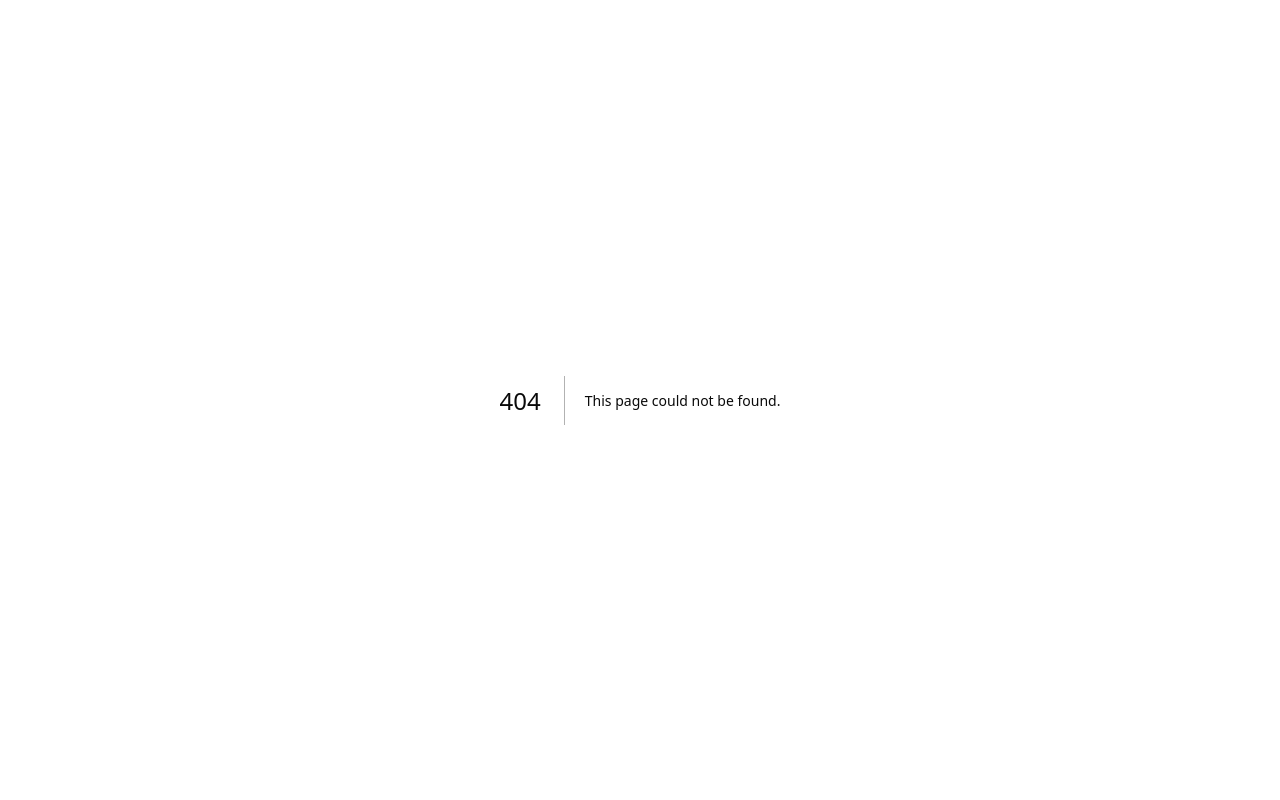
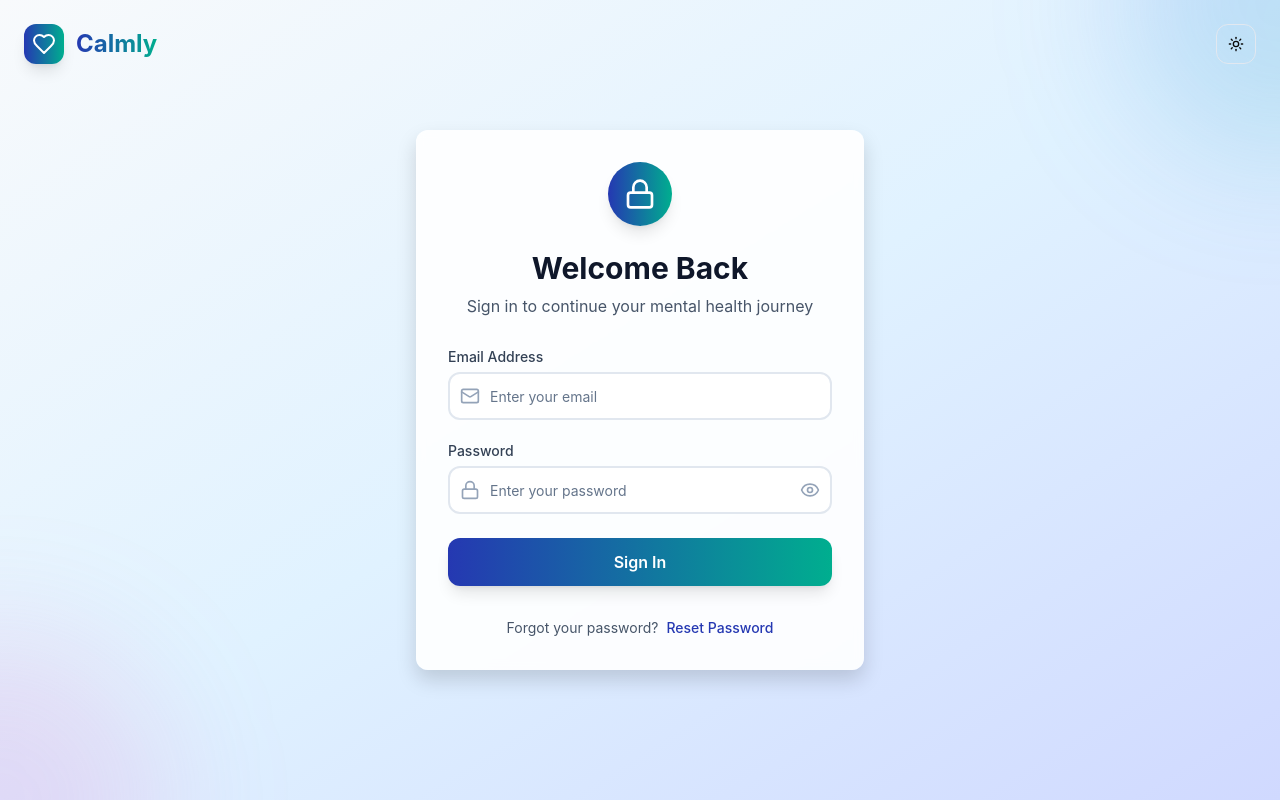
Before and after one commit to rushikesh254/Calmly, a Next.js app in the folder client/: page /signin/attendee in a window 1280 px wide. Before the commit this address had no page. Built offline with nearby package versions, Linux system fonts and the light colour scheme.

Commit message:
feat: atendee sign in page

```diff
--- /dev/null
+++ b/client/app/signin/attendee/page.js
@@ -0,0 +1,237 @@
+"use client";
+import { useState } from "react";
+import { useRouter } from "next/navigation";
+import { Input } from "@/components/ui/input";
+import { Label } from "@/components/ui/label";
+import { Card } from "@/components/ui/card";
+import { ThemeToggle } from "@/components/theme-toggle";
+import { motion, AnimatePresence } from "framer-motion";
+import { Heart, Eye, EyeOff, Lock, Mail, AlertCircle } from "lucide-react";
+import Link from "next/link";
+
+export default function AttendeeSignInPage() {
+	const [formData, setFormData] = useState({ email: "", password: "" });
+	const [error, setError] = useState("");
+	const [showPassword, setShowPassword] = useState(false);
+	const [isLoading, setIsLoading] = useState(false);
+	const router = useRouter();
+
+	const handleChange = (e) => {
+		setFormData({ ...formData, [e.target.name]: e.target.value });
+		if (error) setError("");
+	};
+
+	const handleSubmit = async (e) => {
+		e.preventDefault();
+		setError("");
+		setIsLoading(true);
+		try {
+			const res = await fetch(
+				`${process.env.NEXT_PUBLIC_API_URL}/api/attendees/signin`,
+				{
+					method: "POST",
+					headers: { "Content-Type": "application/json" },
+					body: JSON.stringify(formData),
+				}
+			);
+			if (!res.ok) {
+				const data = await res.json().catch(() => ({}));
+				throw new Error(data.message || "Invalid credentials");
+			}
+			const data = await res.json();
+			localStorage.setItem("userType", "attendee");
+			localStorage.setItem("token", data.token);
+			localStorage.setItem("userName", data.userName);
+			localStorage.setItem("userId", data.userId);
+			localStorage.setItem("email", data.email);
+			router.push(`/dashboard/attendee/${data.userName}`);
+		} catch (err) {
+			setError(err.message || "Sign in failed");
+		} finally {
+			setIsLoading(false);
+		}
+	};
+
+	const containerVariants = {
+		hidden: { opacity: 0, y: 20 },
+		visible: {
+			opacity: 1,
+			y: 0,
+			transition: { duration: 0.6, ease: "easeOut", staggerChildren: 0.1 },
+		},
+	};
+	const itemVariants = {
+		hidden: { opacity: 0, y: 20 },
+		visible: {
+			opacity: 1,
+			y: 0,
+			transition: { duration: 0.5, ease: "easeOut" },
+		},
+	};
+
+	return (
+		<div className="min-h-dvh bg-gradient-to-br from-slate-50 via-blue-50 to-indigo-100 dark:from-slate-900 dark:via-slate-800 dark:to-slate-900 flex items-center justify-center p-6 overflow-x-hidden">
+			<div className="absolute inset-0 overflow-hidden">
+				<div className="absolute -top-40 -right-40 w-80 h-80 bg-gradient-to-br from-indigo-400/20 to-teal-400/20 rounded-full blur-3xl"></div>
+				<div className="absolute -bottom-40 -left-40 w-80 h-80 bg-gradient-to-tr from-purple-400/20 to-pink-400/20 rounded-full blur-3xl"></div>
+			</div>
+
+			<motion.div
+				initial={{ opacity: 0, y: -20 }}
+				animate={{ opacity: 1, y: 0 }}
+				transition={{ duration: 0.5 }}
+				className="absolute top-6 left-6 z-10">
+				<Link href="/" className="flex items-center space-x-3 group">
+					<motion.div
+						whileHover={{ scale: 1.05 }}
+						transition={{ duration: 0.2 }}
+						className="w-10 h-10 bg-gradient-to-r from-indigo-600 to-teal-500 rounded-xl flex items-center justify-center shadow-lg">
+						<Heart className="w-6 h-6 text-white" />
+					</motion.div>
+					<span className="text-2xl font-bold bg-gradient-to-r from-indigo-600 to-teal-500 bg-clip-text text-transparent group-hover:scale-105 transition-transform duration-200">
+						Calmly
+					</span>
+				</Link>
+			</motion.div>
+
+			<motion.div
+				initial={{ opacity: 0, y: -20 }}
+				animate={{ opacity: 1, y: 0 }}
+				transition={{ duration: 0.5, delay: 0.1 }}
+				className="absolute top-6 right-6 z-10">
+				<ThemeToggle />
+			</motion.div>
+
+			<motion.div
+				variants={containerVariants}
+				initial="hidden"
+				animate="visible"
+				className="w-full max-w-md z-10">
+				<motion.div variants={itemVariants}>
+					<Card className="p-8 bg-white/90 dark:bg-slate-800/90 backdrop-blur-sm border-0 shadow-2xl">
+						<motion.div variants={itemVariants} className="text-center mb-8">
+							<motion.div
+								initial={{ scale: 0 }}
+								animate={{ scale: 1 }}
+								transition={{ duration: 0.5, delay: 0.3 }}
+								className="w-16 h-16 bg-gradient-to-r from-indigo-600 to-teal-500 rounded-full flex items-center justify-center mx-auto mb-6 shadow-lg">
+								<Lock className="w-8 h-8 text-white" />
+							</motion.div>
+							<h1 className="text-3xl font-bold text-slate-900 dark:text-white mb-2">
+								Welcome Back
+							</h1>
+							<p className="text-slate-600 dark:text-slate-300">
+								Sign in to continue your mental health journey
+							</p>
+						</motion.div>
+
+						<AnimatePresence>
+							{error && (
+								<motion.div
+									initial={{ opacity: 0, y: -10, height: 0 }}
+									animate={{ opacity: 1, y: 0, height: "auto" }}
+									exit={{ opacity: 0, y: -10, height: 0 }}
+									transition={{ duration: 0.3 }}
+									className="mb-6 p-4 bg-red-50 dark:bg-red-900/20 border border-red-200 dark:border-red-800 rounded-lg flex items-center space-x-3">
+									<AlertCircle className="w-5 h-5 text-red-500 flex-shrink-0" />
+									<p className="text-red-700 dark:text-red-300 text-sm">
+										{error}
+									</p>
+								</motion.div>
+							)}
+						</AnimatePresence>
+
+						<form onSubmit={handleSubmit} className="space-y-6">
+							<motion.div variants={itemVariants}>
+								<Label
+									htmlFor="email"
+									className="text-slate-700 dark:text-slate-300 font-medium">
+									Email Address
+								</Label>
+								<div className="relative mt-2">
+									<Mail className="absolute left-3 top-1/2 transform -translate-y-1/2 w-5 h-5 text-slate-400" />
+									<Input
+										id="email"
+										name="email"
+										type="email"
+										value={formData.email}
+										onChange={handleChange}
+										placeholder="Enter your email"
+										className="pl-10 h-12 border-2 focus:border-indigo-500 focus:ring-indigo-500 transition-colors duration-200"
+										required
+									/>
+								</div>
+							</motion.div>
+
+							<motion.div variants={itemVariants}>
+								<Label
+									htmlFor="password"
+									className="text-slate-700 dark:text-slate-300 font-medium">
+									Password
+								</Label>
+								<div className="relative mt-2">
+									<Lock className="absolute left-3 top-1/2 transform -translate-y-1/2 w-5 h-5 text-slate-400" />
+									<Input
+										id="password"
+										name="password"
+										type={showPassword ? "text" : "password"}
+										value={formData.password}
+										onChange={handleChange}
+										placeholder="Enter your password"
+										className="pl-10 pr-10 h-12 border-2 focus:border-indigo-500 focus:ring-indigo-500 transition-colors duration-200"
+										required
+									/>
+									<motion.button
+										type="button"
+										whileHover={{ scale: 1.1 }}
+										whileTap={{ scale: 0.9 }}
+										onClick={() => setShowPassword(!showPassword)}
+										className="absolute right-3 top-1/2 transform -translate-y-1/2 text-slate-400 hover:text-slate-600 dark:hover:text-slate-300 transition-colors duration-200">
+										{showPassword ? (
+											<EyeOff className="w-5 h-5" />
+										) : (
+											<Eye className="w-5 h-5" />
+										)}
+									</motion.button>
+								</div>
+							</motion.div>
+
+							<motion.div variants={itemVariants}>
+								<motion.button
+									type="submit"
+									disabled={isLoading}
+									whileHover={{ scale: 1.02 }}
+									whileTap={{ scale: 0.98 }}
+									className="w-full bg-gradient-to-r from-indigo-600 to-teal-500 hover:from-indigo-700 hover:to-teal-600 text-white font-semibold py-3 px-6 rounded-lg shadow-lg btn-hover-lift transition-all duration-200 disabled:opacity-50 disabled:cursor-not-allowed h-12">
+									{isLoading ? (
+										<div className="flex items-center justify-center space-x-2">
+											<div className="spinner"></div>
+											<span>Signing In...</span>
+										</div>
+									) : (
+										"Sign In"
+									)}
+								</motion.button>
+							</motion.div>
+						</form>
+
+						<motion.div
+							variants={itemVariants}
+							className="mt-8 text-center space-y-4">
+							<div className="flex items-center justify-center space-x-2 text-sm">
+								<span className="text-slate-600 dark:text-slate-400">
+									Forgot your password?
+								</span>
+								<Link
+									href="/forgot-password"
+									className="text-indigo-600 dark:text-indigo-400 hover:text-indigo-700 dark:hover:text-indigo-300 font-medium transition-colors">
+									Reset Password
+								</Link>
+							</div>
+						</motion.div>
+					</Card>
+				</motion.div>
+			</motion.div>
+		</div>
+	);
+}
```
